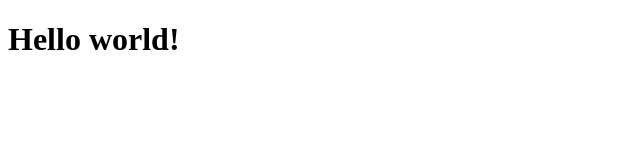
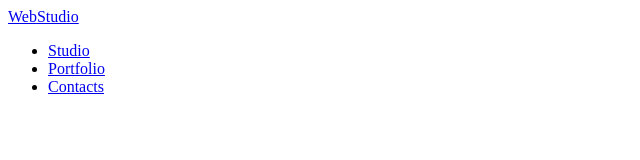
Before and after one commit to djudit/goit-markup-hw-01, a plain HTML site: page index.html in a window 1280 px wide. Shown: the whole page, without its empty margins (0-640 px from the left). Drawn offline with Linux system fonts and the light colour scheme.

Commit message:
Update index.html

```diff
--- a/index.html
+++ b/index.html
@@ -3,9 +3,19 @@
   <head>
     <meta charset="UTF-8" />
     <meta name="viewport" content="width=device-width, initial-scale=1.0" />
-    <title>Document</title>
+    <meta name="description" content="Effective Solutions for Your Business" />
+    <title>WEBSTUDIO</title>
   </head>
   <body>
-    <h1>Hello world!</h1>
+    <header>
+      <nav>
+        <a href="#">Web<span class="logo-black">Studio</span></a>
+        <ul class="list-header">
+          <li><a href="#">Studio</a></li>
+          <li><a href="#">Portfolio</a></li>
+          <li><a href="#">Contacts</a></li>
+        </ul>
+      </nav>
+    </header>
   </body>
 </html>
```
